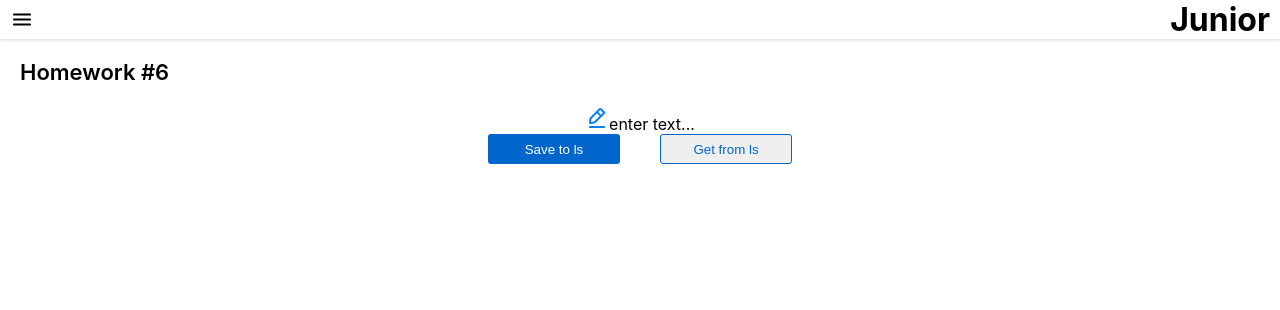
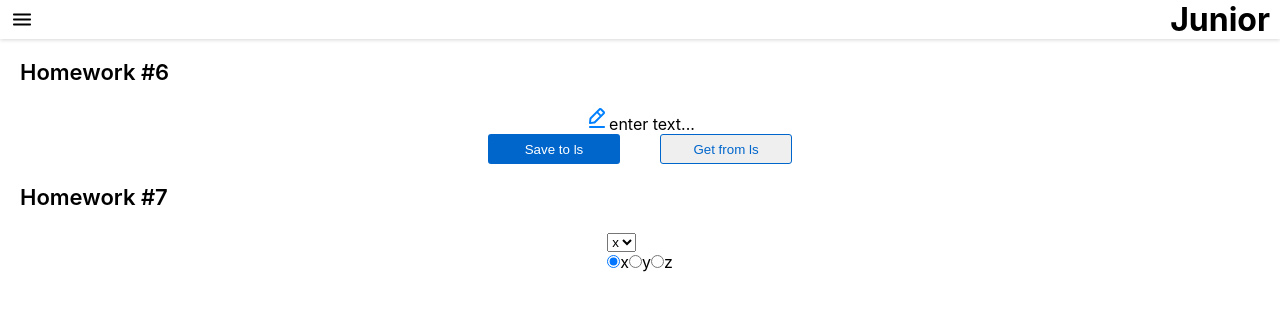
Before and after one commit to LizaAgey/inc_auto_tasks, a React (Create React App) app: page /#/junior in a window 1280 px wide. Shown: the top 310 px of the page. Built offline with nearby package versions, Linux system fonts and the light colour scheme.

Commit message:
ht7: common state for two components

```diff
--- a/package.json
+++ b/package.json
@@ -4,9 +4,9 @@
   "version": "0.1.0",
   "private": true,
   "dependencies": {
-    "@emotion/react": "11.10.4",
-    "@emotion/styled": "11.10.4",
-    "@mui/material": "5.10.6",
+    "@emotion/react": "^11.10.5",
+    "@emotion/styled": "^11.10.5",
+    "@mui/material": "^5.11.1",
     "@testing-library/jest-dom": "5.16.5",
     "@testing-library/react": "13.3.0",
     "@testing-library/user-event": "13.5.0",
--- a/src/s2-homeworks/hw04/common/c1-SuperInputText/SuperInputText.module.css
+++ b/src/s2-homeworks/hw04/common/c1-SuperInputText/SuperInputText.module.css
@@ -19,6 +19,7 @@
 }
 
 .superInput {
+
 }
 
 .errorInput {
--- a/src/s2-homeworks/hw05/pages/Junior.tsx
+++ b/src/s2-homeworks/hw05/pages/Junior.tsx
@@ -1,6 +1,6 @@
 import React from 'react'
 import HW6 from '../../hw06/HW6'
-// import HW7 from '../../hw07/HW7'
+import HW7 from '../../hw07/HW7'
 // import HW8 from '../../hw08/HW8'
 // import HW9 from '../../hw09/HW9'
 
@@ -8,7 +8,7 @@ function Junior() {
     return (
         <div id={'hw5-page-junior'}>
             <HW6 />
-            {/*<HW7 />*/}
+            <HW7 />
             {/*<HW8 />*/}
             {/*<HW9 />*/}
         </div>
--- a/src/s2-homeworks/hw06/HW6.module.css
+++ b/src/s2-homeworks/hw06/HW6.module.css
@@ -1,3 +1,4 @@
+
 .buttonsContainer {
 }
 
--- a/src/s2-homeworks/hw06/common/c4-SuperEditableSpan/SuperEditableSpan.module.css
+++ b/src/s2-homeworks/hw06/common/c4-SuperEditableSpan/SuperEditableSpan.module.css
@@ -1,10 +1,12 @@
 .spanBlock {
+
 }
 
 .span {
 }
 
 .input {
+
 }
 
 .pen {
--- a/src/s2-homeworks/hw07/HW7.tsx
+++ b/src/s2-homeworks/hw07/HW7.tsx
@@ -5,7 +5,6 @@ import s2 from '../../s1-main/App.module.css'
 import s from './HW7.module.css'
 
 /*
-* 1 - в файле SuperSelect.tsx дописать логику функции onChangeCallback
 * 2 - в файле SuperRadio.tsx дописать логику функции onChangeCallback
 * 3 - в файле SuperRadio.tsx дописать name, checked, value (узнать для чего в радио name)
 * 4 - сделать стили в соответствии с дизайном
--- a/src/s2-homeworks/hw07/common/c5-SuperSelect/SuperSelect.tsx
+++ b/src/s2-homeworks/hw07/common/c5-SuperSelect/SuperSelect.tsx
@@ -36,7 +36,8 @@ const SuperSelect: React.FC<SuperSelectPropsType> = ({
         : [] // map options with key
 
     const onChangeCallback = (e: ChangeEvent<HTMLSelectElement>) => {
-        // делают студенты
+        console.log(e.currentTarget.value)
+        onChangeOption && onChangeOption(e.currentTarget.value)
     }
 
     const finalSelectClassName = s.select + (className ? ' ' + className : '')
--- a/src/s2-homeworks/hw07/common/c6-SuperRadio/SuperRadio.tsx
+++ b/src/s2-homeworks/hw07/common/c6-SuperRadio/SuperRadio.tsx
@@ -2,7 +2,7 @@ import React, {
     ChangeEvent,
     InputHTMLAttributes,
     DetailedHTMLProps,
-    HTMLAttributes,
+    HTMLAttributes, useState,
 } from 'react'
 import s from './SuperRadio.module.css'
 
@@ -24,31 +24,41 @@ type SuperRadioPropsType = Omit<DefaultRadioPropsType, 'type'> & {
 }
 
 const SuperRadio: React.FC<SuperRadioPropsType> = ({
-    id,
-    name,
+    id, // 'hw7-super-radio'
+    name, //'hw7-radio'
     className,
-    options,
-    value,
-    onChange,
+    onChange,  //by default
+    value, //id of an option
+    options, //[ {id, value}.{}.{}]
     onChangeOption,
     spanProps,
     ...restProps
 }) => {
+
     const onChangeCallback = (e: ChangeEvent<HTMLInputElement>) => {
-        // делают студенты
+        onChangeOption && onChangeOption(e.target.value)
     }
 
     const finalRadioClassName = s.radio + (className ? ' ' + className : '')
     const spanClassName = s.span + (spanProps?.className ? ' ' + spanProps.className : '')
 
     const mappedOptions: any[] = options
-        ? options.map((o) => (
-              <label key={name + '-' + o.id} className={s.label}>
+        ? options.map((o) => {
+            let myNum: number = 0;
+            if (typeof value === 'string') {
+                myNum = parseInt(value);
+            } else if (typeof value === 'number'){
+                myNum = value;
+            }
+
+             return <label key={name + '-' + o.id} className={s.label}>
                   <input
                       id={id + '-input-' + o.id}
                       className={finalRadioClassName}
                       type={'radio'}
-                      // name, checked, value делают студенты
+                      checked={o.id=== myNum}
+                      name={name}
+                      value={o.id}
 
                       onChange={onChangeCallback}
                       {...restProps}
@@ -60,8 +70,8 @@ const SuperRadio: React.FC<SuperRadioPropsType> = ({
                   >
                       {o.value}
                   </span>
-              </label>
-          ))
+              </label>}
+          )
         : []
 
     return <div className={s.options}>{mappedOptions}</div>
```
Also changed, not shown: src/s1-main/App.module.css (line endings or trailing spaces), 1 other file (tests, documents, lock files or other folders).
